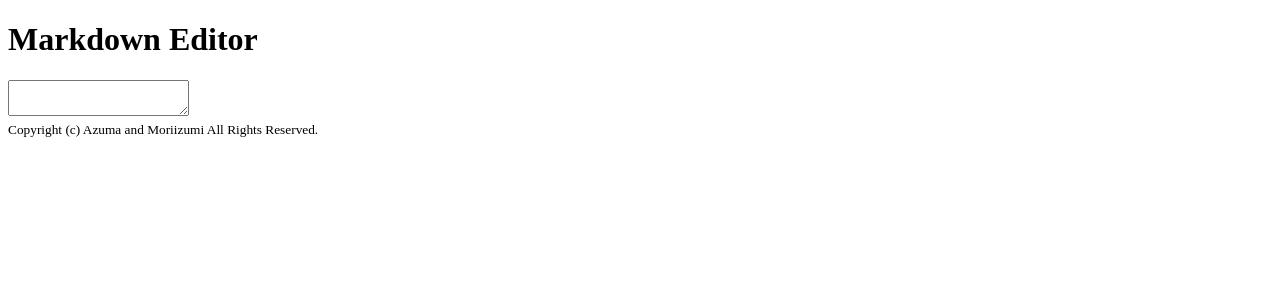
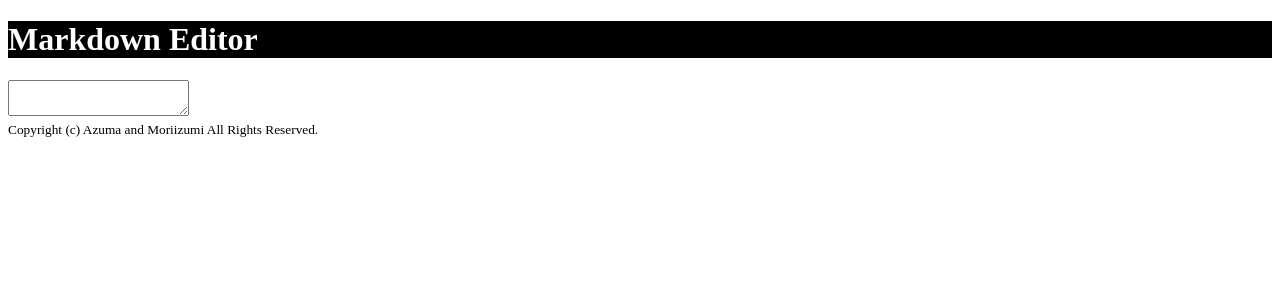
Before and after one commit to azujuuuuuun/markdown-editor, a React app: page / in a window 1280 px wide. Shown: the top 300 px of the page. Built offline with nearby package versions, Linux system fonts and the light colour scheme.

Commit message:
feat(components/Header): ヘッダーにCSSを適用

```diff
--- a/src/components/Header.js
+++ b/src/components/Header.js
@@ -1,9 +1,10 @@
 import React from 'react';
+import styles from './css/Header.css';
 
 export default (props) => {
   return (
-    <header>
-      <h1>Markdown Editor</h1>
+    <header className={styles.header} >
+      <h1 className={styles.siteName}>Markdown Editor</h1>
     </header>
     );
 };
--- /dev/null
+++ b/src/components/css/Header.css
@@ -0,0 +1,7 @@
+.header {
+  background-color: black;
+}
+
+.siteName {
+  color: white;
+}
```
